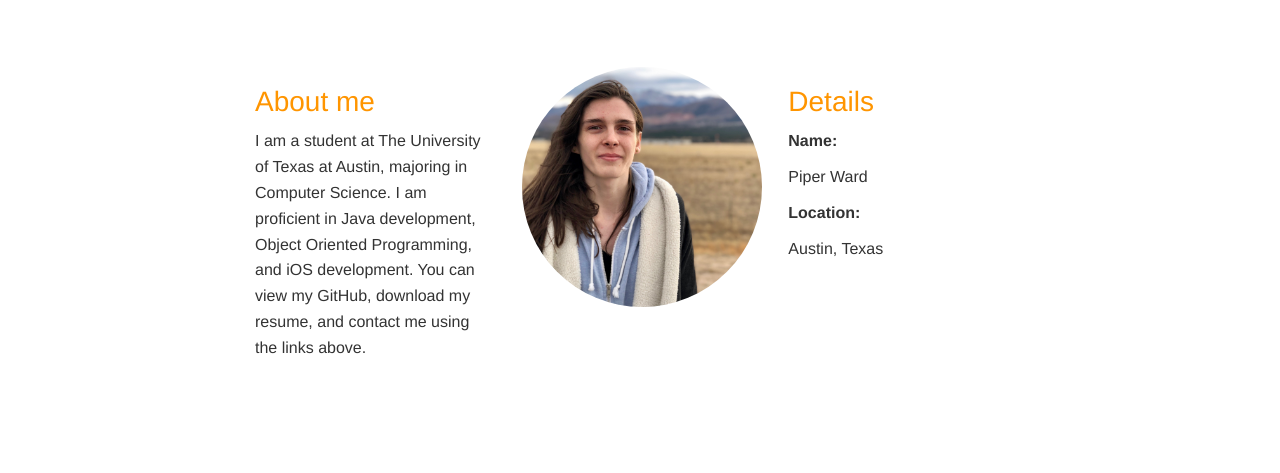
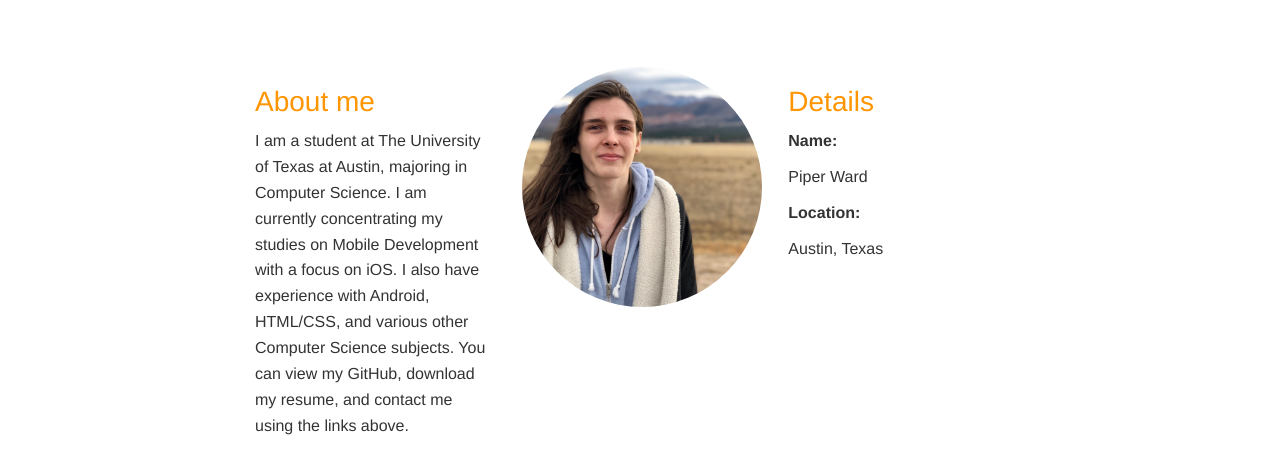
Before and after one commit to piperjoyce/MyWebsite, a plain HTML site: page Code/index.html in a window 1280 px wide. Shown: the part 751-1224 px from the top of the page. Drawn offline with Linux system fonts and the light colour scheme; a script that the page names is missing; a web font is replaced by a local one.

Commit message:
Updated resume and personal description

```diff
--- a/Code/index.html
+++ b/Code/index.html
@@ -78,7 +78,7 @@
       <div class="row">
         <div class="col-md-4">
           <h3 style="color:#FF9500;">About me</h3>
-           <p>I am a student at The University of Texas at Austin, majoring in Computer Science. I am proficient in Java development, Object Oriented Programming, and iOS development. You can view my GitHub, download my resume, and contact me using the links above.</p>
+           <p>I am a student at The University of Texas at Austin, majoring in Computer Science. I am currently concentrating my studies on Mobile Development with a focus on iOS. I also have experience with Android, HTML/CSS, and various other Computer Science subjects. You can view my GitHub, download my resume, and contact me using the links above.</p>
 
         </div>
 
```
Also changed, not shown: 2 other files.
